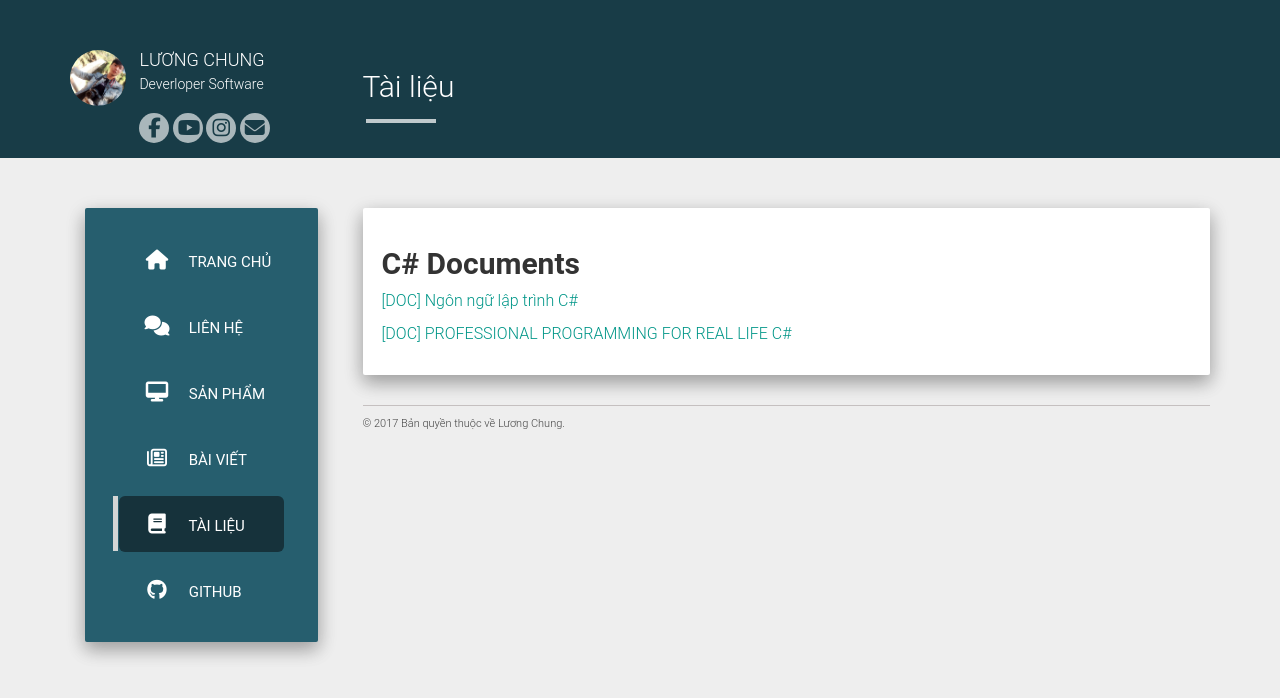
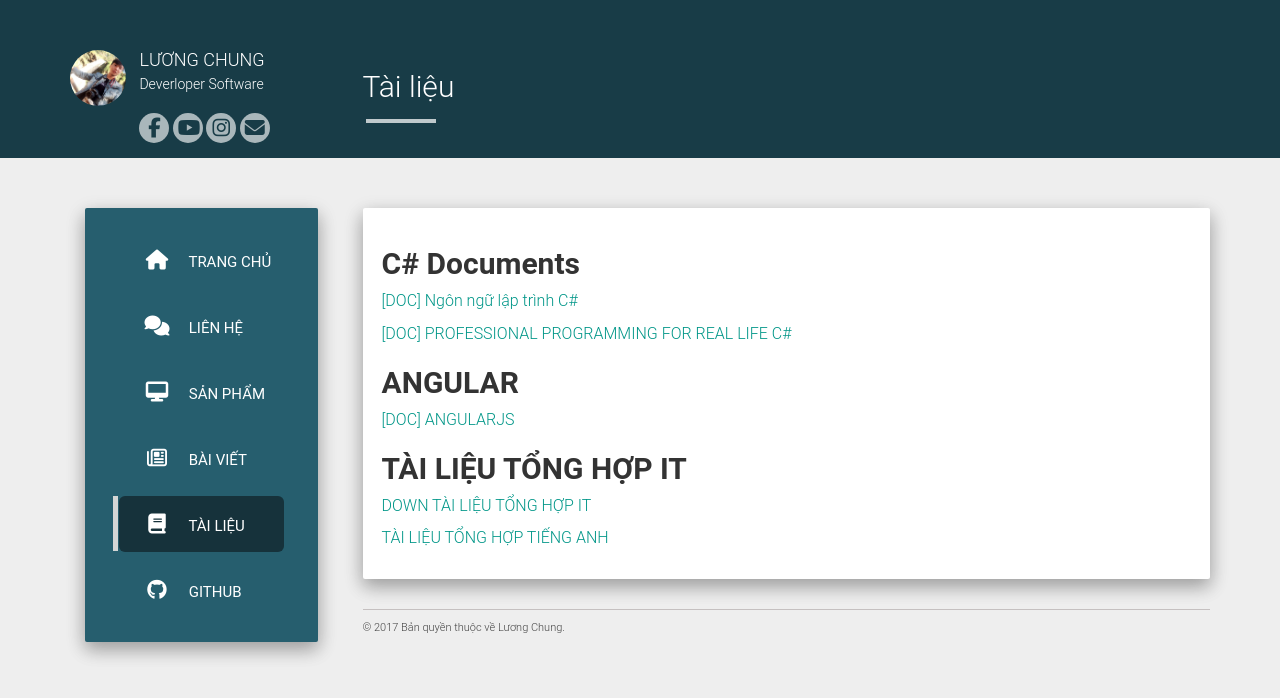
Before and after one commit to luongchung/luongchung.github.io, a Jekyll site: the page built from tailieu.md, in a window 1280 px wide. Shown: the top 698 px of the page. Built offline with Jekyll 4.4.1, drawn with Linux system fonts in a browser that asks for light colours; nearby versions of some CDN libraries.

Commit message:
Update pages

```diff
--- a/tailieu.md
+++ b/tailieu.md
@@ -10,3 +10,19 @@ permalink: /tailieu/
 <BR>
 
 <a href="https://luongchung.github.io/doc/PROFESSIONALCsharp.pdf">[DOC] PROFESSIONAL PROGRAMMING FOR REAL LIFE C# </a>
+<BR>
+
+<h2><b>ANGULAR</b></h2>
+<a href="https://drive.google.com/drive/folders/12soFdhKeBZ5-pDZwhyvZNSquVLJx9B7m?usp=sharing">
+[DOC] ANGULARJS </a>
+<BR>
+
+
+<h2><b>TÀI LIỆU TỔNG HỢP IT</b></h2>
+<a href="https://drive.google.com/drive/folders/0B0_8KhDA4TFyTkRORnA1UFk1dzQ?usp=sharing">
+DOWN TÀI LIỆU TỔNG HỢP IT </a>
+<BR>
+
+<a href="https://drive.google.com/drive/folders/0ByWO0aO1eI_MN1BEd3VNRUZENkU?usp=sharing">
+TÀI LIỆU TỔNG HỢP TIẾNG ANH </a>
+<BR>
```
